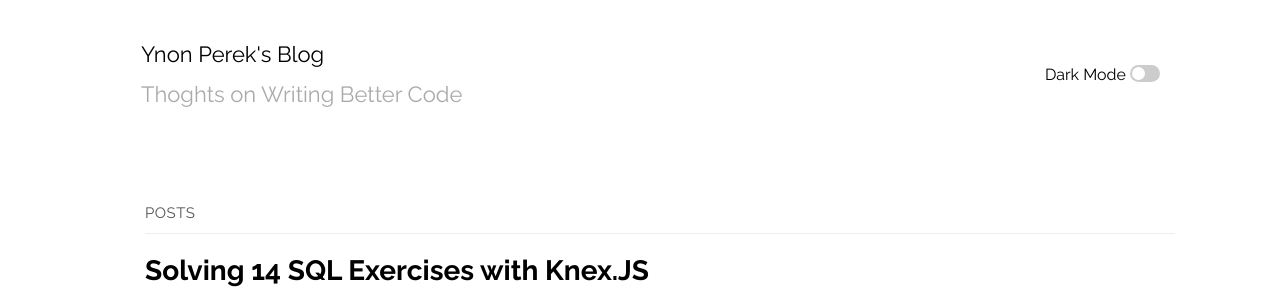
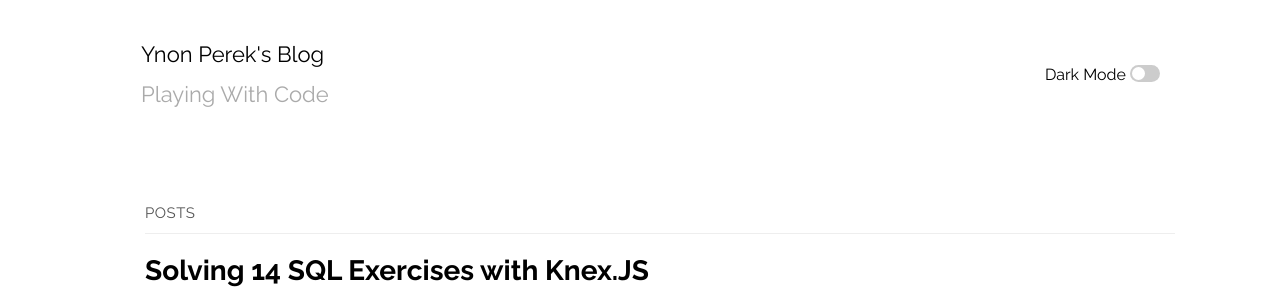
Before and after one commit to ynonp/blog, a Jekyll site: the page built from docs/index.markdown, in a window 1280 px wide. Shown: the top 289 px of the page. Built offline with Jekyll 4.4.1, drawn with Linux system fonts in a browser that asks for light colours; some web fonts are replaced; a script that is not in the unit is left out.

Commit message:
changed blog tagline

```diff
--- a/docs/_config.yml
+++ b/docs/_config.yml
@@ -21,7 +21,7 @@
 title: Ynon Perek's Blog
 email: ynon@ynonperek.com
 description: >- # this means to ignore newlines until "baseurl:"
-  Programming etc.
+  Playing with code
 baseurl: "/blog" # the subpath of your site, e.g. /blog
 url: "" # the base hostname & protocol for your site, e.g. http://example.com
 twitter_username: jekyllrb
@@ -36,7 +36,7 @@ show_excerpts: true
 
 plainwhite:
   name: Ynon Perek's Blog
-  tagline: "Thoghts on Writing Better Code"
+  tagline: "Playing With Code"
   date_format: "%b %-d, %Y"
   dark_mode: true
   portfolio_image:  "assets/portfolio.jpg"
```
